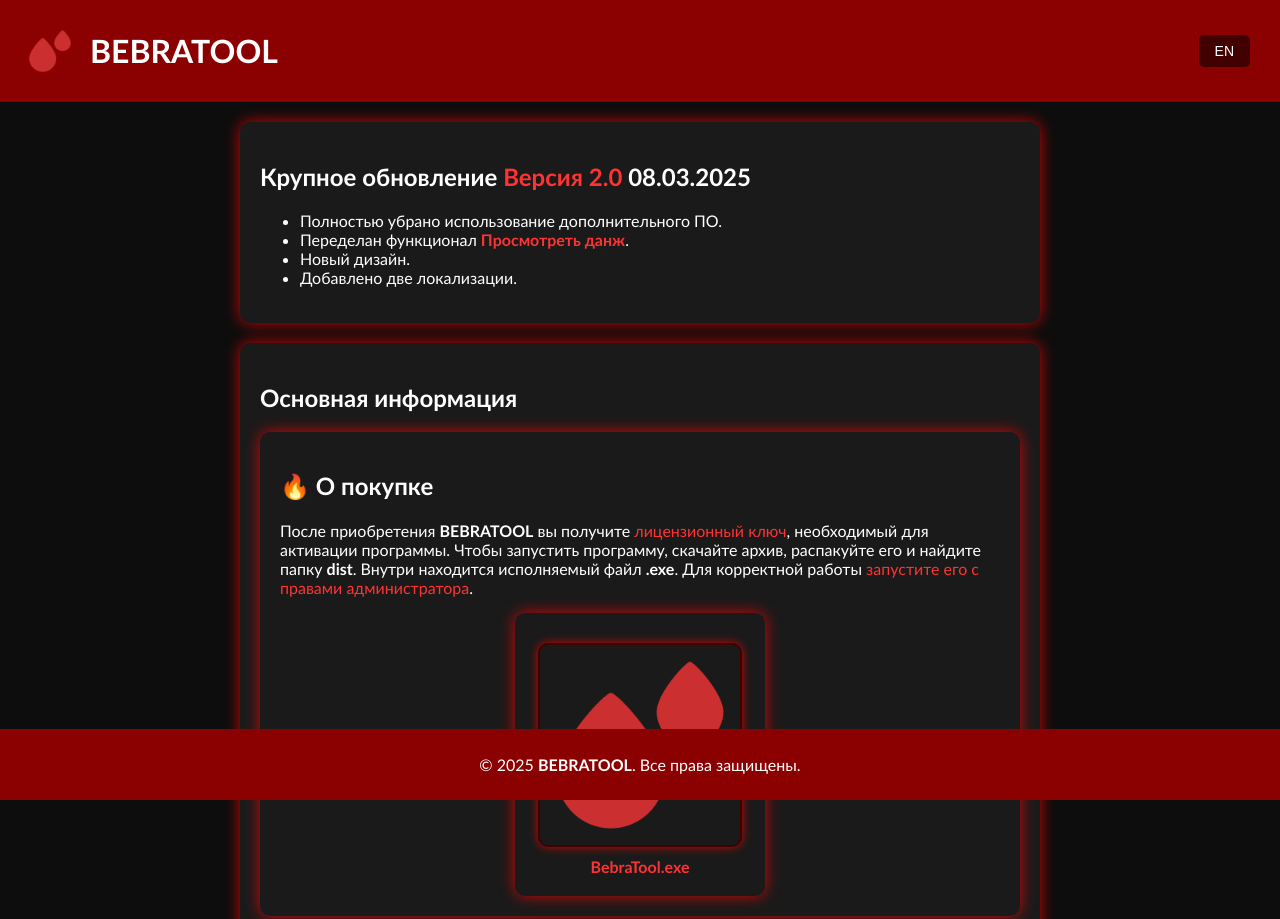
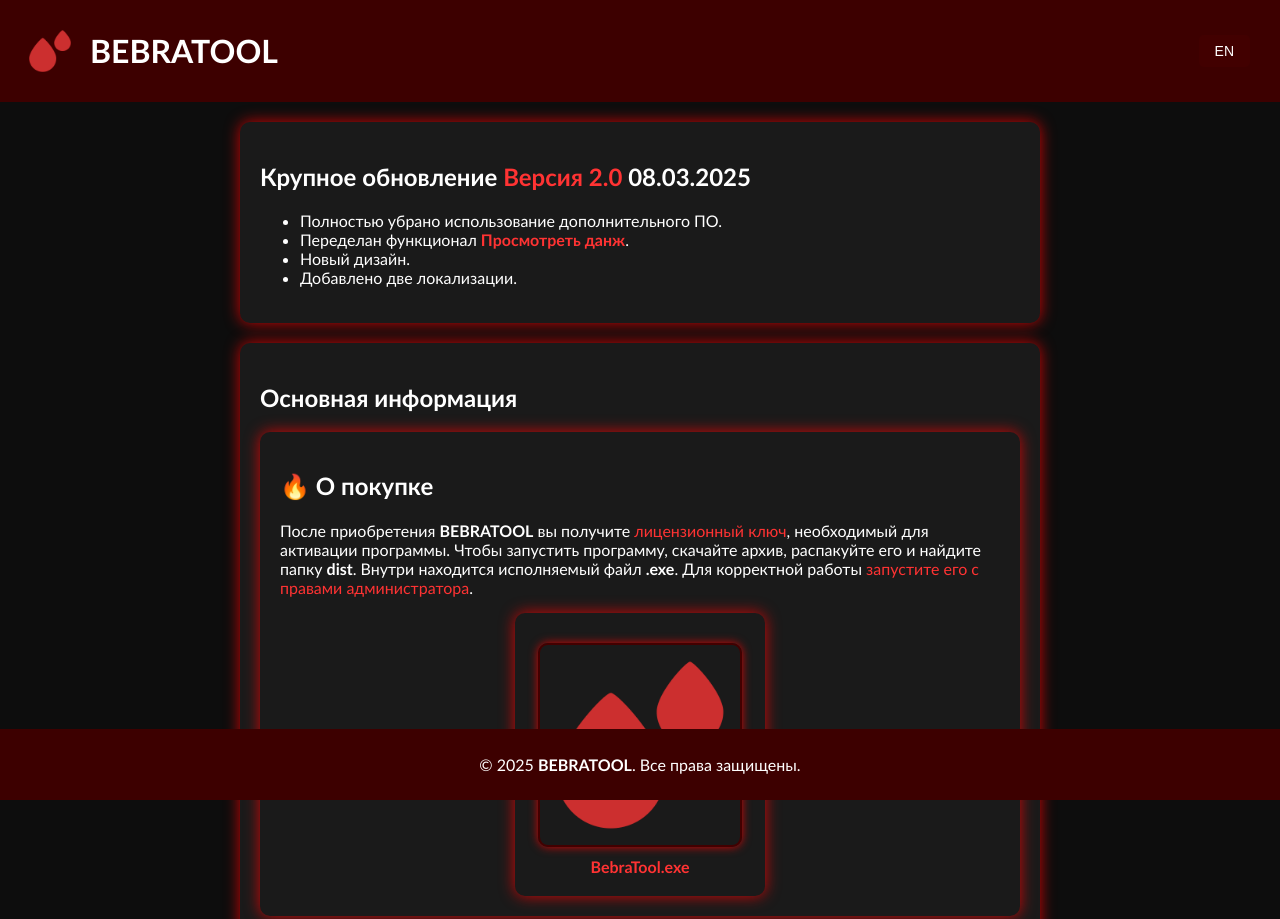
Before and after one commit to Lf3y/bebra-tool-instraction, a plain HTML site: page index.html in a window 1280 px wide. Shown: the top 919 px of the page. Drawn offline with Linux system fonts and the light colour scheme.

Commit message:
Update index.css

```diff
--- a/index.css
+++ b/index.css
@@ -14,7 +14,7 @@
 
 }
 header, footer {
-    background-color: #8b0000;
+    background-color: #3D0000;
     text-align: center;
     padding: 10px;
     position: sticky;
```
